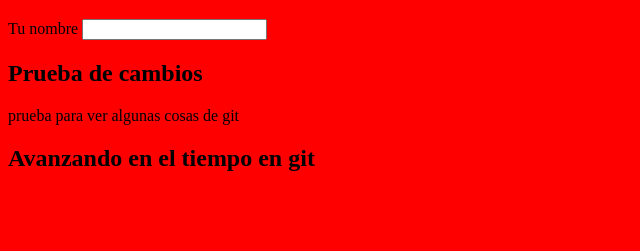
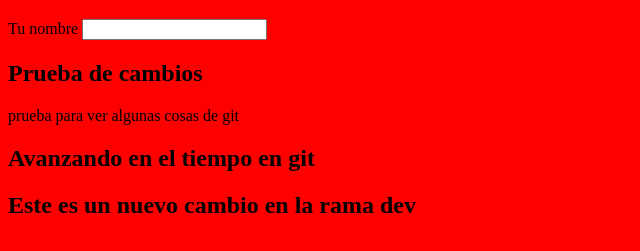
Before and after one commit to RavenMainG/AprendiendoGit, a plain HTML site: page index.html in a window 1280 px wide. Shown: the part 61-312 px from the top of the page, without its empty margins (0-640 px from the left). Drawn offline with Linux system fonts and the light colour scheme.

Commit message:
Avanzando en la rama dev

```diff
--- a/index.html
+++ b/index.html
@@ -26,6 +26,12 @@
         <h2>Avanzando en el tiempo en git</h2>
     </div>
 
+    <div>
+        <h2>Este es un nuevo cambio en la rama dev
+
+        </h2>
+    </div>
+
     <script src="./js/app.js"></script>
 </body>
 </html>
```
